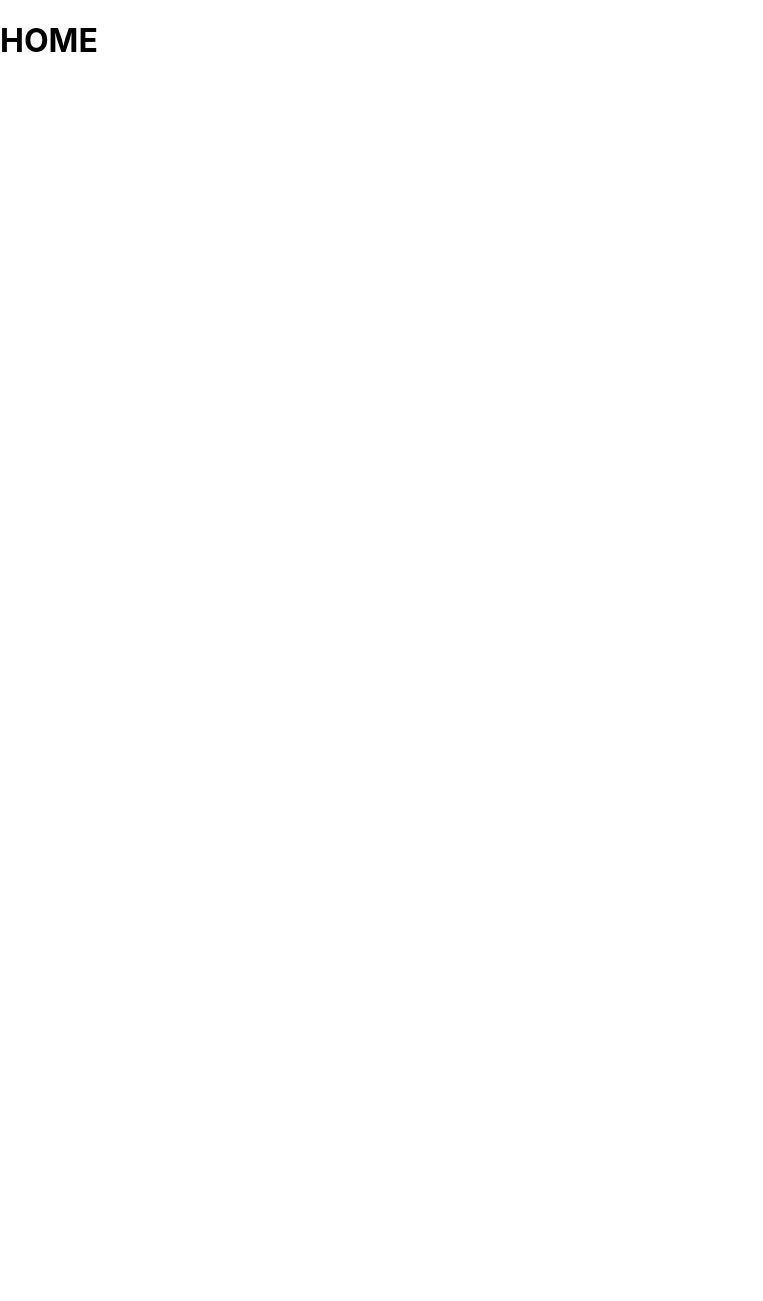
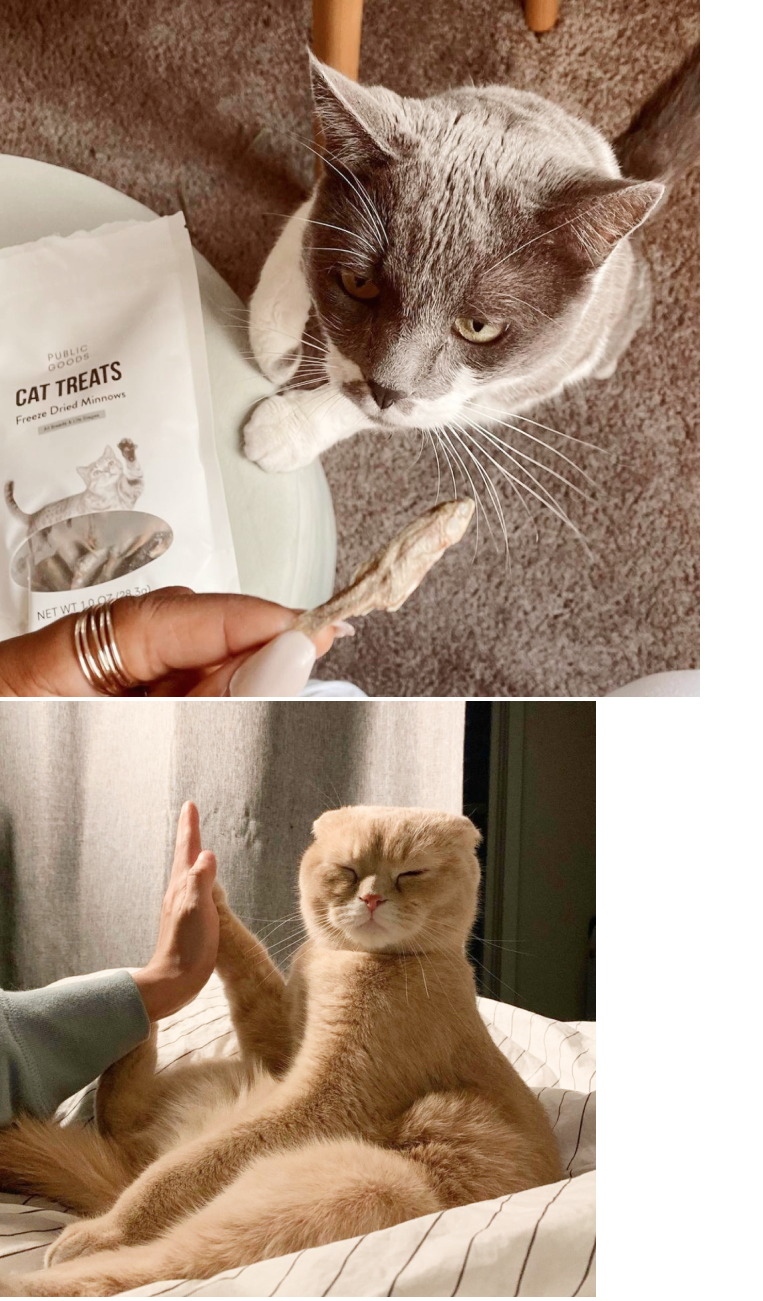
Before and after one commit to derekle/pgcodingchallenge, a React (Create React App) app in the folder public_goods/: page / in a window 1280 px wide. Shown: the whole page, without its empty margins (0-763 px from the left). Before the commit the page ends 800 px from the top, so only its background shows below. Built offline with nearby package versions, Linux system fonts and the light colour scheme.

Commit message:
code: render ImageCard components

```diff
--- a/public_goods/src/views/Home.js
+++ b/public_goods/src/views/Home.js
@@ -1,7 +1,14 @@
 import React from 'react';
+import ImageCard from '../components/imgCard';
+const Home = (props) => {
+    return (
+        <div>
+            <ImageCard imgsrc="assets/cat_image1_desktop.png" altlabel="Feeding Cat"/>
+            <ImageCard imgsrc="assets/cat_image2_desktop.png" altlabel="Feeding Cat"/>
+        </div>
 
-const Home = (props) => {
-    return <h1>HOME</h1>
+
+    )
 };
 
 export default Home
```
